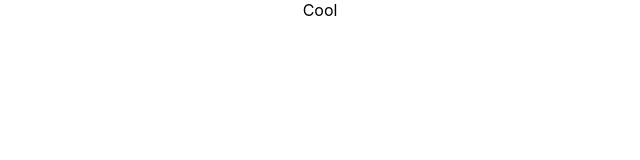
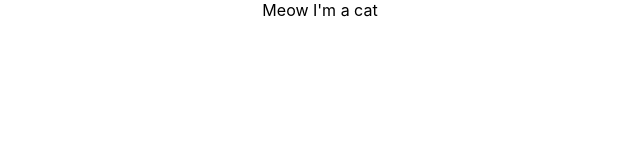
Before and after one commit to drewkiimon/think-straight, a React (Create React App) app: page / in a window 1280 px wide. Shown: the top 160 px of the page, without its empty margins (320-960 px from the left). Built offline with nearby package versions, Linux system fonts and the light colour scheme; the HTML template or start-up script is replaced by a standard one.

Commit message:
npm start changed

```diff
--- a/src/App.js
+++ b/src/App.js
@@ -2,7 +2,7 @@ import React from "react";
 import "./App.scss";
 
 function App() {
-	return <div className='App'>Cool</div>;
+	return <div className='App'>Meow I'm a cat</div>;
 }
 
 export default App;
```
